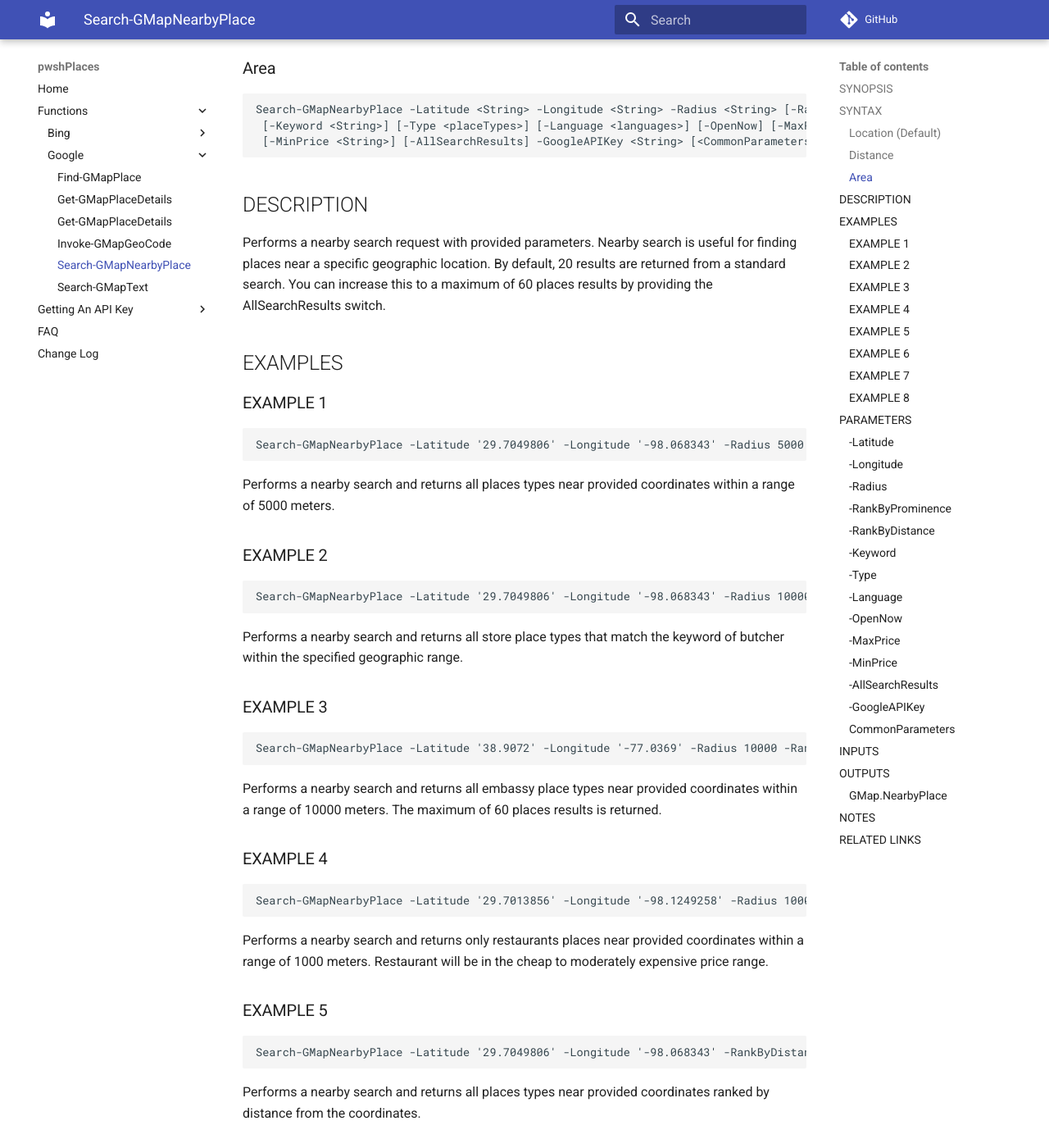
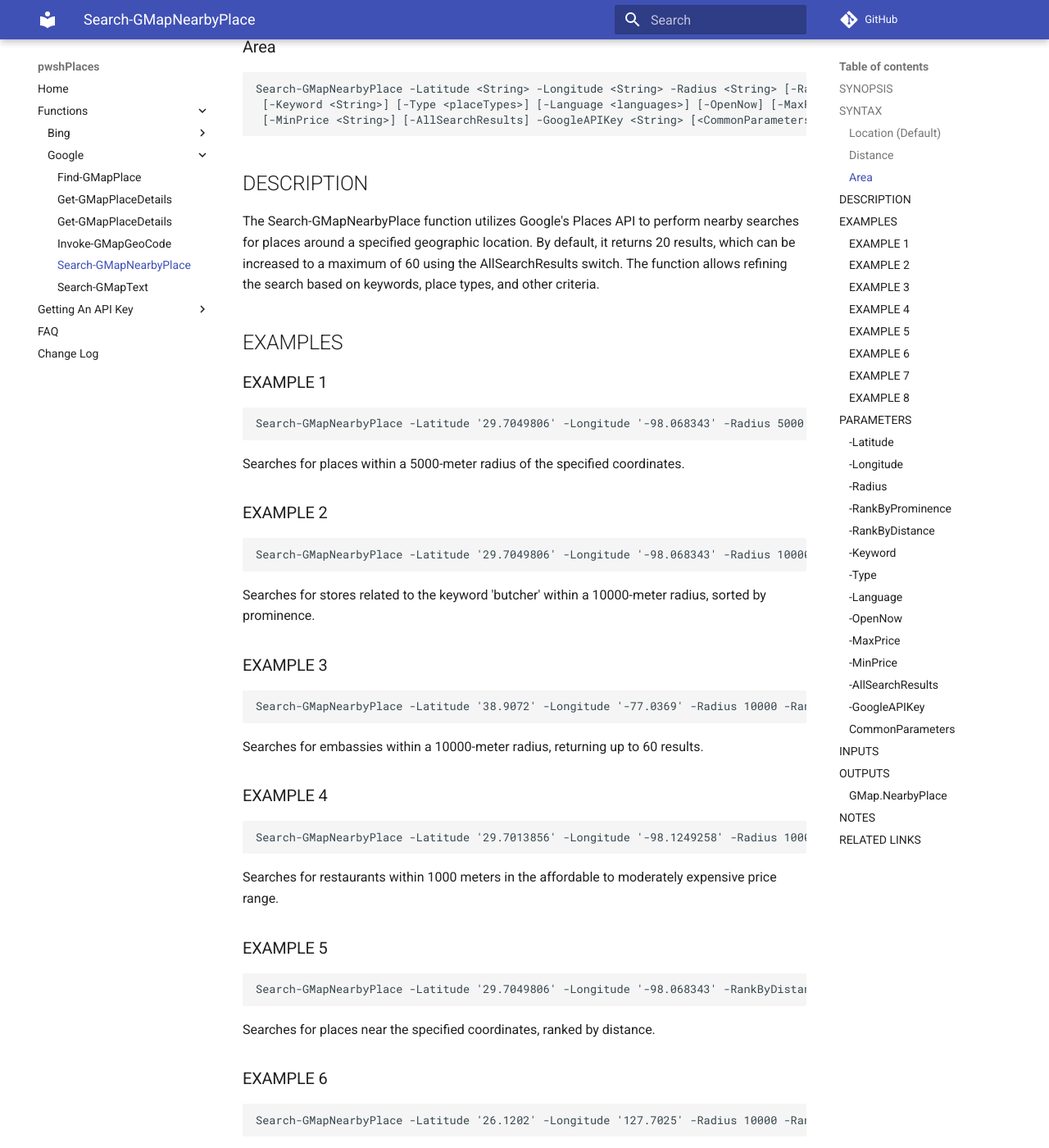
Before and after one commit to techthoughts2/pwshPlaces, an MkDocs documentation site: the page built from docs/Search-GMapNearbyPlace.md, in a window 1280 px wide and 1400 px high, scrolled down 617 px. Shown: the whole window at 82% size. Built offline with MkDocs 1.6.1 and Material for MkDocs 9.7.7, drawn with Linux system fonts in a browser that asks for light colours; comment, search, counter and statistics services are not loaded; some of the changed text lies outside the part shown.

Commit message:
updated help for Search-GMapNearbyPlace

````diff
--- a/docs/Search-GMapNearbyPlace.md
+++ b/docs/Search-GMapNearbyPlace.md
@@ -8,8 +8,7 @@
 # Search-GMapNearbyPlace
 
 ## SYNOPSIS
-Nearby Search lets you search for places within a specified area.
-You can refine your search request by supplying keywords, type of place you are searching for and other parameters.
+Searches for places within a specified area using Google Maps Nearby Search.
 
 ## SYNTAX
 
@@ -35,10 +34,12 @@
 ```
 
 ## DESCRIPTION
-Performs a nearby search request with provided parameters.
-Nearby search is useful for finding places near a specific geographic location.
-By default, 20 results are returned from a standard search.
-You can increase this to a maximum of 60 places results by providing the AllSearchResults switch.
+The Search-GMapNearbyPlace function utilizes Google's Places API to perform nearby searches for places
+around a specified geographic location.
+By default, it returns 20 results, which can be increased to a
+maximum of 60 using the AllSearchResults switch.
+The function allows refining the search based on keywords,
+place types, and other criteria.
 
 ## EXAMPLES
 
@@ -47,55 +48,49 @@
 Search-GMapNearbyPlace -Latitude '29.7049806' -Longitude '-98.068343' -Radius 5000 -GoogleAPIKey $googleAPIKey
 ```
 
-Performs a nearby search and returns all places types near provided coordinates within a range of 5000 meters.
+Searches for places within a 5000-meter radius of the specified coordinates.
 
 ### EXAMPLE 2
 ```
 Search-GMapNearbyPlace -Latitude '29.7049806' -Longitude '-98.068343' -Radius 10000 -RankByProminence -Keyword 'butcher' -Type store -GoogleAPIKey $googleAPIKey
 ```
 
-Performs a nearby search and returns all store place types that match the keyword of butcher within the specified geographic range.
+Searches for stores related to the keyword 'butcher' within a 10000-meter radius, sorted by prominence.
 
 ### EXAMPLE 3
 ```
 Search-GMapNearbyPlace -Latitude '38.9072' -Longitude '-77.0369' -Radius 10000 -RankByProminence -Type embassy -AllSearchResults -GoogleAPIKey $googleAPIKey
 ```
 
-Performs a nearby search and returns all embassy place types near provided coordinates within a range of 10000 meters.
-The maximum of 60 places results is returned.
+Searches for embassies within a 10000-meter radius, returning up to 60 results.
 
 ### EXAMPLE 4
 ```
 Search-GMapNearbyPlace -Latitude '29.7013856' -Longitude '-98.1249258' -Radius 1000 -Type restaurant -MinPrice 1 -MaxPrice 3 -GoogleAPIKey $googleAPIKey
 ```
 
-Performs a nearby search and returns only restaurants places near provided coordinates within a range of 1000 meters.
-Restaurant will be in the cheap to moderately expensive price range.
+Searches for restaurants within 1000 meters in the affordable to moderately expensive price range.
 
 ### EXAMPLE 5
 ```
 Search-GMapNearbyPlace -Latitude '29.7049806' -Longitude '-98.068343' -RankByDistance -GoogleAPIKey $googleAPIKey
 ```
 
-Performs a nearby search and returns all places types near provided coordinates ranked by distance from the coordinates.
+Searches for places near the specified coordinates, ranked by distance.
 
 ### EXAMPLE 6
 ```
 Search-GMapNearbyPlace -Latitude '26.1202' -Longitude '127.7025' -Radius 10000 -RankByProminence -Type amusement_park -Language en -GoogleAPIKey $googleAPIKey
 ```
 
-Performs a nearby search and returns only amusement parks places near provided coordinates within a range of 10000 meters.
-Results are ranked by prominence and returned in English.
+Searches for amusement parks within a 10000-meter radius, results in English, sorted by prominence.
 
 ### EXAMPLE 7
 ```
 Search-GMapNearbyPlace -Latitude '29.7049806' -Longitude '-98.068343' -Radius 5000 -RankByProminence -Keyword 'pasta' -Type restaurant -Language en -OpenNow -MaxPrice 4 -MinPrice 2 -AllSearchResults -GoogleAPIKey $googleAPIKey
 ```
 
-Performs a nearby search and returns only restaurants places near provided coordinates that match the keyword of pasta within a range of 5000 meters.
-Restaurant will be in the moderately expensive to expensive price range.
-Only places that are currently opened are returned.
-Results will be returned in English.
+Searches for pasta restaurants within 5000 meters, open now, priced mid to high, returning all results in English.
 
 ### EXAMPLE 8
 ```
@@ -116,10 +111,7 @@
 Search-GMapNearbyPlace @searchGMapNearbyPlaceSplat
 ```
 
-Performs a nearby search and returns only restaurants places near provided coordinates that match the keyword of pasta within a range of 5000 meters.
-Restaurant will be in the moderately expensive to expensive price range.
-Only places that are currently opened are returned.
-Results will be returned in English.
+Searches for pasta restaurants within 5000 meters, open now, priced mid to high, returning all results in English.
 
 ## PARAMETERS
 
````
Also changed, not shown: docs/pwshPlaces.md (+1 -1 lines), 1 other file.
